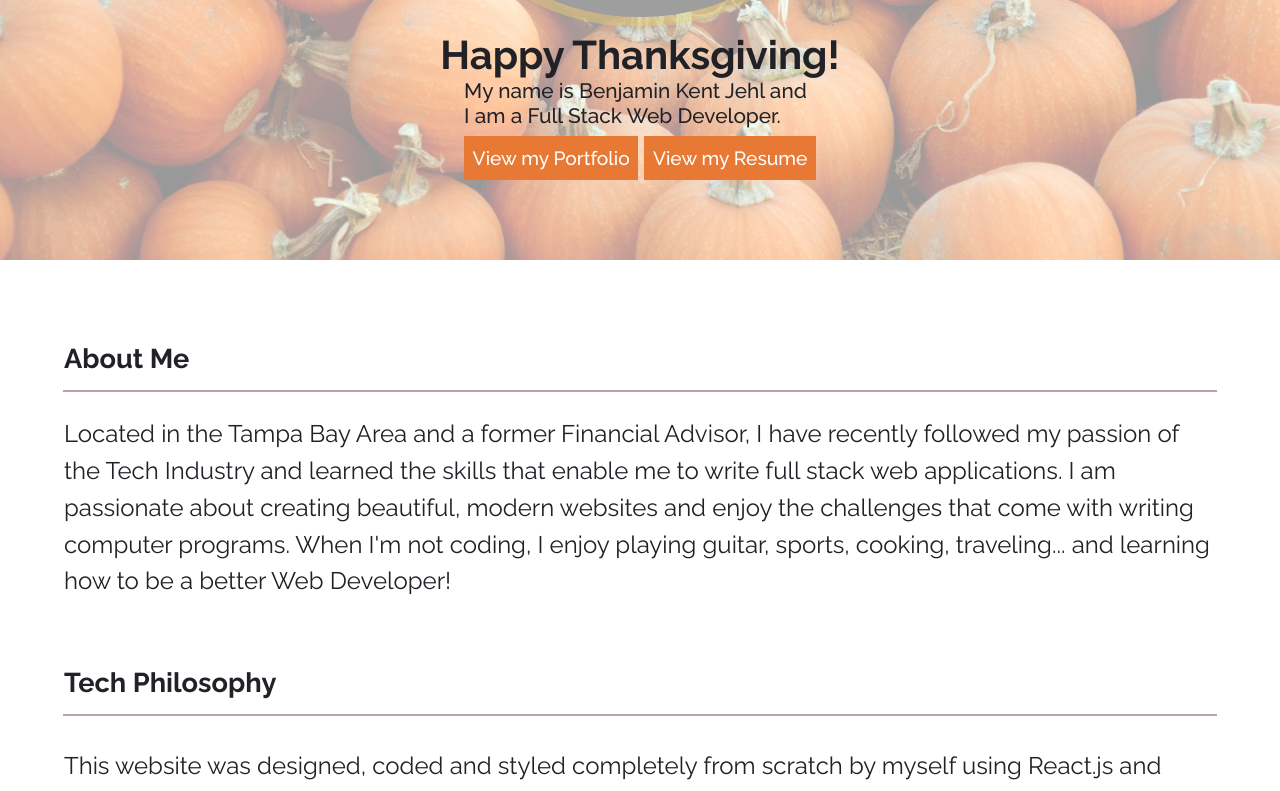
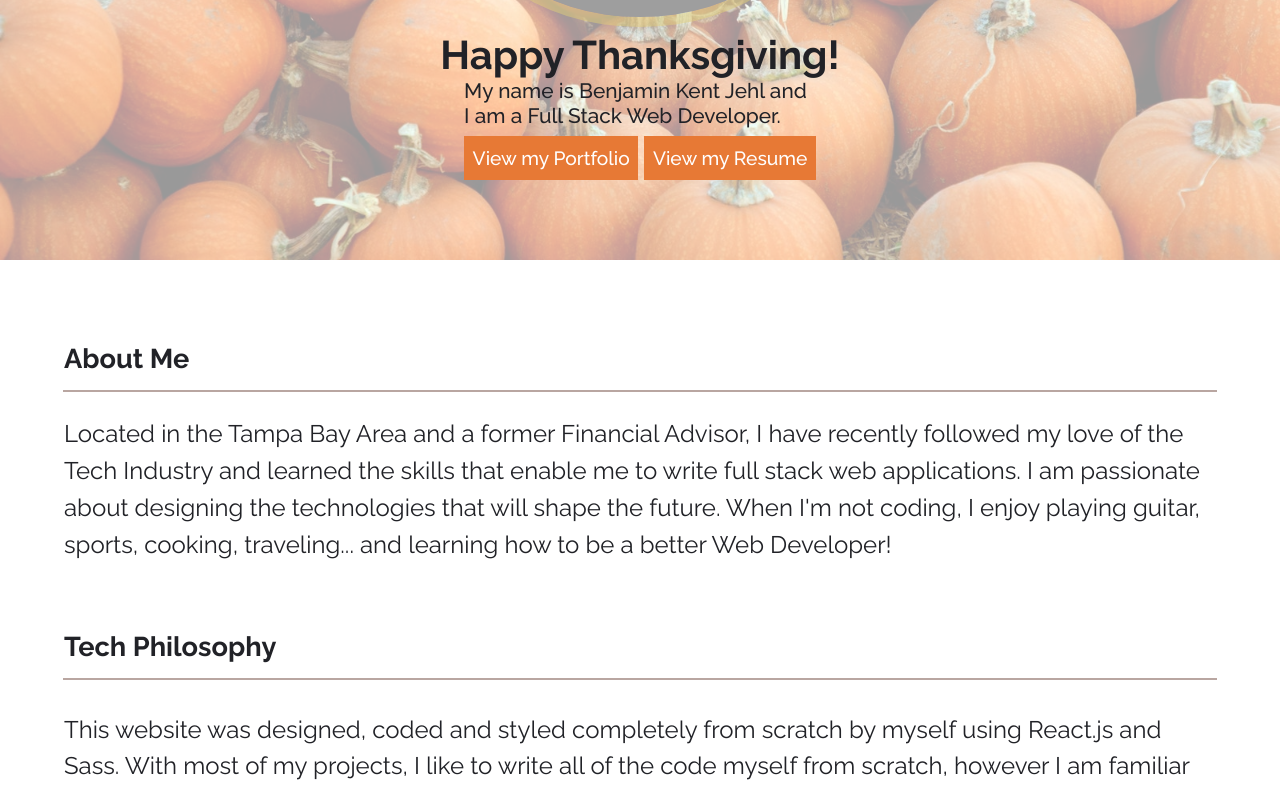
Before and after one commit to benjaminkent/portfolio, a React (Create React App) app: page / in a window 1280 px wide. Shown: the part 444-1235 px from the top of the page. Built offline with nearby package versions, Linux system fonts and the light colour scheme; grey boxes are pictures that could not be loaded.

Commit message:
changed words in about section

```diff
--- a/src/Components/AboutMe.jsx
+++ b/src/Components/AboutMe.jsx
@@ -10,12 +10,12 @@ class AboutMe extends Component {
             <div className="underline" />
             <p className="about-text">
               Located in the Tampa Bay Area and a former Financial Advisor, I
-              have recently followed my passion of the Tech Industry and learned
+              have recently followed my love of the Tech Industry and learned
               the skills that enable me to write full stack web applications. I
-              am passionate about creating beautiful, modern websites and enjoy
-              the challenges that come with writing computer programs. When I'm
-              not coding, I enjoy playing guitar, sports, cooking, traveling...
-              and learning how to be a better Web Developer!
+              am passionate about designing the technologies that will shape the
+              future. When I'm not coding, I enjoy playing guitar, sports,
+              cooking, traveling... and learning how to be a better Web
+              Developer!
             </p>
             <h1 className="about-me-header">Tech Philosophy</h1>
             <div className="underline" />
```
